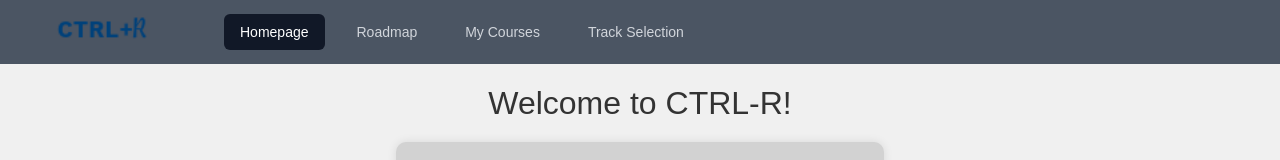
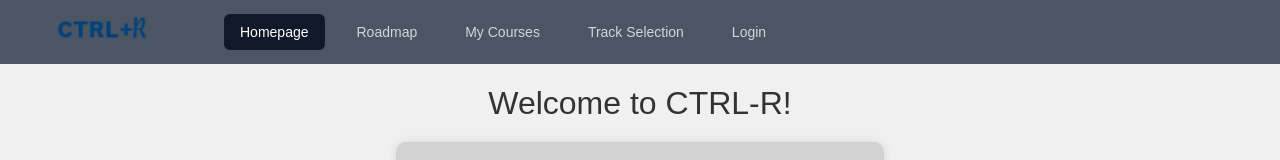
Before and after one commit to cfgcolumbus23/Team-15, a React (Create React App) app in the folder learning-app/: page / in a window 1280 px wide. Shown: the top 160 px of the page. Built offline with nearby package versions, Linux system fonts and the light colour scheme.

Commit message:
add login to navbar

```diff
--- a/learning-app/src/components/Navbar.js
+++ b/learning-app/src/components/Navbar.js
@@ -14,6 +14,7 @@
   { name: "Roadmap", href: "./Roadmap", current: false },
   { name: "My Courses", href: "./mycourses", current: false },
   { name: "Track Selection", href: "./selection", current: false },
+  { name: "Login", href: "./Login", current: false },
 ];
 
 const userNavigation = [
--- a/learning-app/src/pages/Homepage.js
+++ b/learning-app/src/pages/Homepage.js
@@ -1,5 +1,6 @@
 import React, { useState } from 'react';
 import Navbar from '../components/Navbar';
+import { Link } from 'react-router-dom';
 import "./Homepage.css";
 
 
@@ -57,9 +58,11 @@
           </div>
         </div>
       </div>
+      <Link to='/Signup'>
       <div id="button-wrapper">
         <button id="Button-home"><h3>Get Started</h3></button>
       </div>
+      </Link>
       </div>
     </>
   );
```
